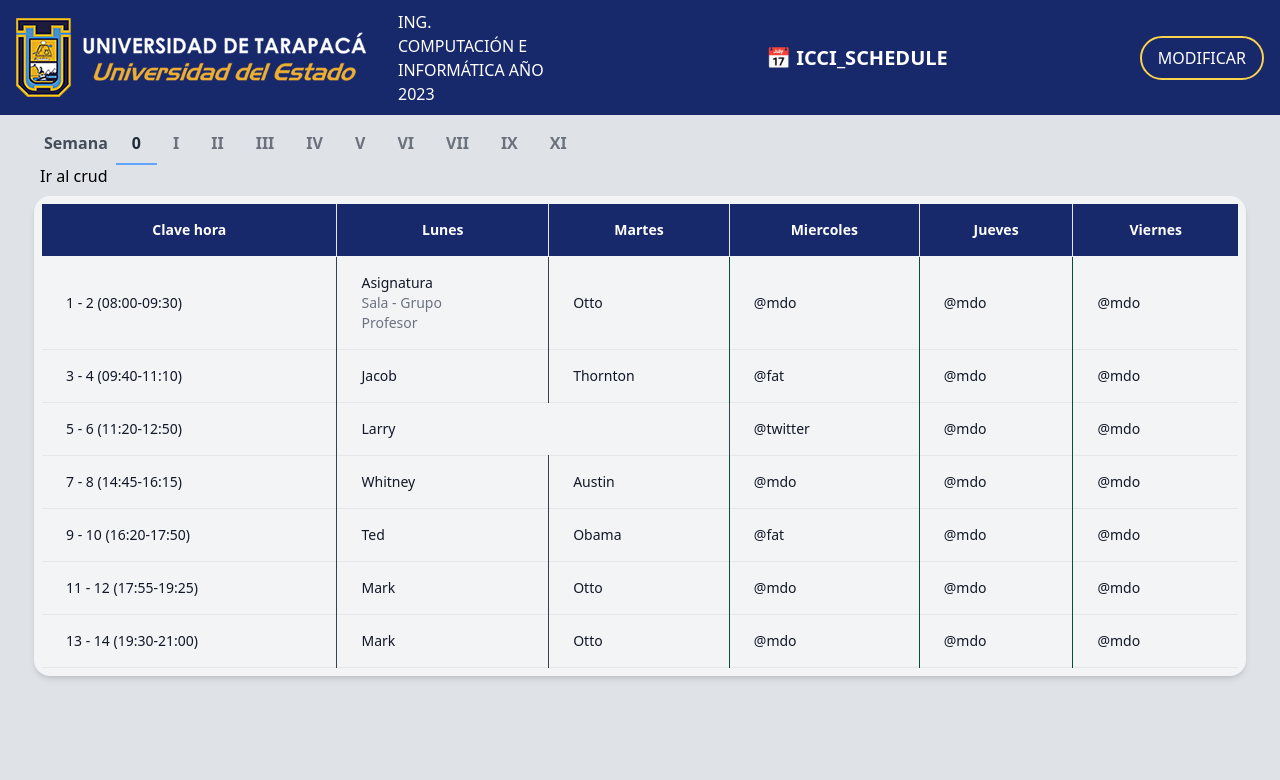
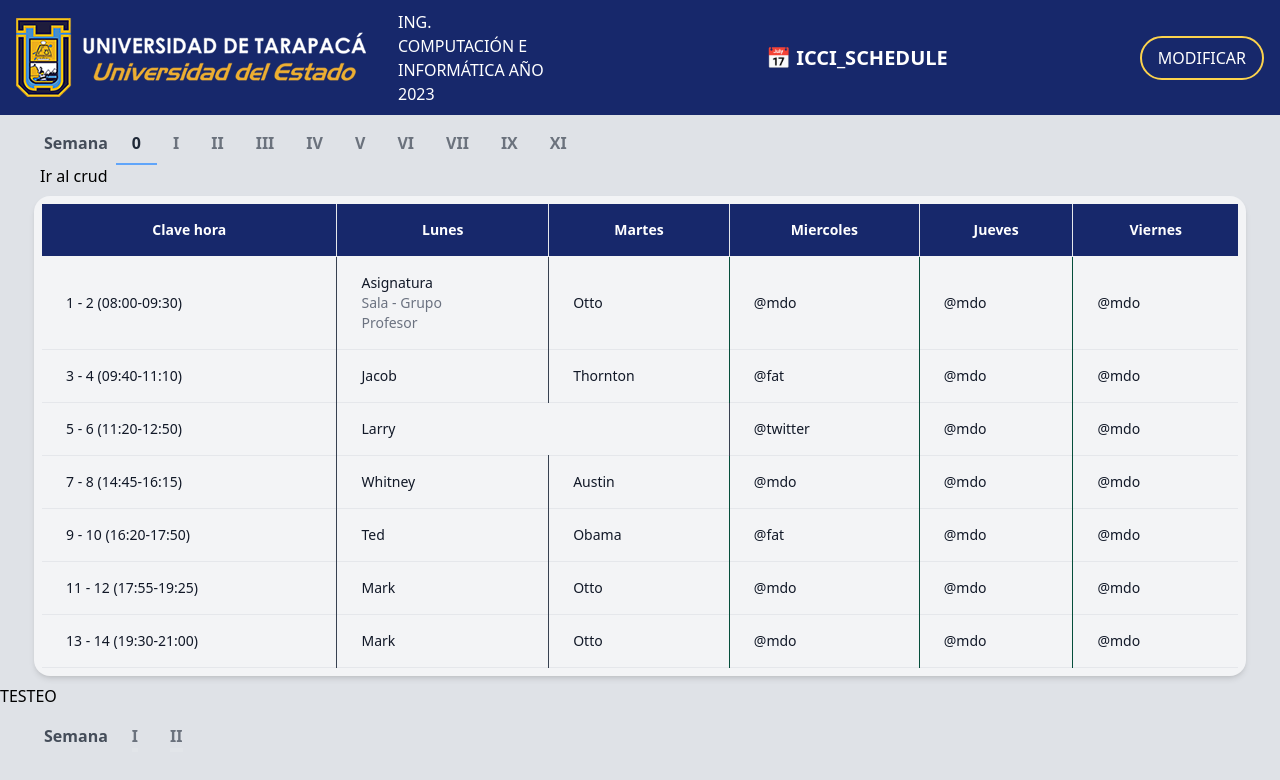
Before and after one commit to Guz-dev/icci_schedule, a Next.js app: page / in a window 1280 px wide. Shown: the top 780 px of the page. Built offline with nearby package versions, Linux system fonts and the light colour scheme.

Commit message:
testeo usestate (por mientras estara abajo para probar algo)

```diff
--- a/src/pages/index.js
+++ b/src/pages/index.js
@@ -2,8 +2,37 @@ import Head from "next/head";
 import Image from "next/image";
 import { Inter } from "next/font/google";
 import styles from "@/styles/Home.module.css";
+import { useState } from "react";
+import { getURL } from "next/dist/shared/lib/utils";
 
 export default function Home() {
+
+  const [color1, changeColor1] = useState(false);
+  const [color2, changeColor2] = useState(false);
+
+  function ChangeI(){
+    changeColor1(true);
+    changeColor2(false);
+    console.log(document.getElementById("1"));
+  }
+
+  function ChangeII(){
+    // changeColor2(current => !current);
+    changeColor2(true);
+    changeColor1(false);
+    console.log(document.getElementById("2"));
+  }
+
+  // const [datos, setDatos] = useState([
+  //   [1,2,3,4,5],
+  //   [6,7,8,9,10],
+  //   [11,12,13,14,15],
+  //   [16,17,18,19,20],
+  //   [21,22,23,24,25],
+  //   [26,27,28,29,30],
+  //   [31,32,33,34,35]
+  // ]);
+
   return (
     <>
       <div className={styles.container}>
@@ -203,6 +232,16 @@ export default function Home() {
             </div>
           </div>
         </div>
+
+        {/* Testeo */}
+        <h1> TESTEO </h1>
+        <ul id="listaTabla" class="inline-flex w-full px-1 pt-2 ">
+          <div class="pl-10 pr-2 py-2 font-bold text-gray-800 rounded-t opacity-80" > Semana </div>
+          <li class="px-4 py-2 font-bold text-gray-800 rounded-t opacity-60 hover:bg-gray-300 "><a href="#semI" id="1"><button class="border-b-4" style={{ borderColor: color1 ? '#17286b' : '', color: color1 ? 'black' : ''}}
+          onClick={ ChangeI }>I</button></a></li>
+          <li class="px-4 py-2 font-bold text-gray-800 rounded-t opacity-60 hover:bg-gray-300 "><a href="#semII" id="2"><button class="border-b-4" style={{ borderColor: color2 ? '#17286b': '', color: color2 ? 'black' : ''}}
+          onClick={ ChangeII }>II</button></a></li>
+        </ul>
       </div>
     </>
 
```
